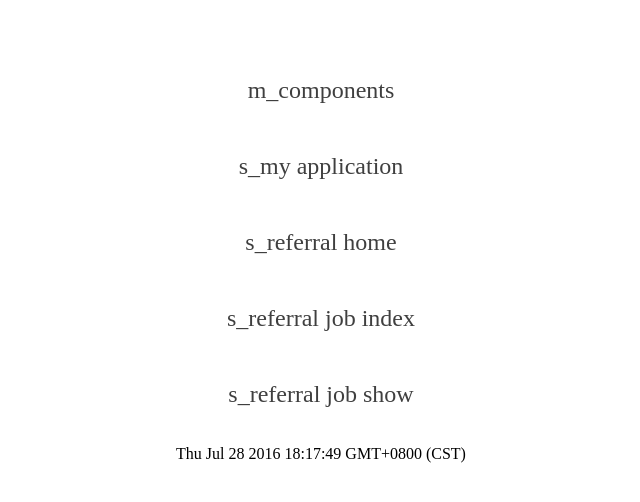
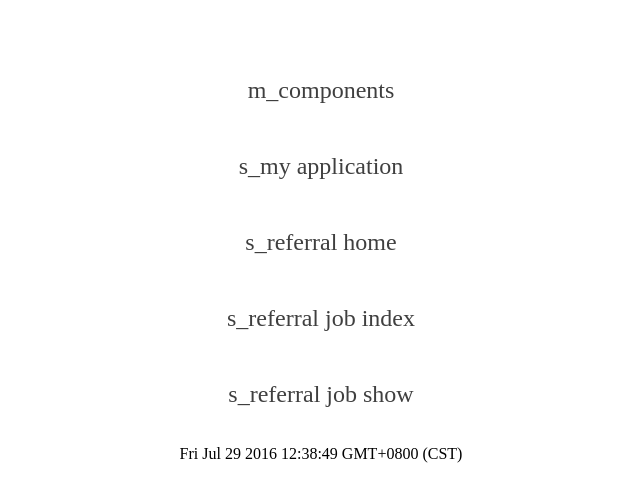
Before and after one commit to sandokaishy/mockups, a website: page index.html in a window 1280 px wide. Shown: the full height of the page, 319-959 px from the left. Drawn offline with Linux system fonts and the light colour scheme.

Commit message:
mockup updates

```diff
--- a/index.html
+++ b/index.html
@@ -1 +1 @@
-<!DOCTYPE html><html lang="en"><head><meta charset="UTF-8"><title>Sudo Mockups</title><link rel="stylesheet" type="text/css" href="./index.css" media="screen"></head><body><a href="./m_components/index.html">m_components</a><a href="./s_my application/index.html">s_my application</a><a href="./s_referral home/index.html">s_referral home</a><a href="./s_referral job index/index.html">s_referral job index</a><a href="./s_referral job show/index.html">s_referral job show</a><p>Thu Jul 28 2016 18:17:49 GMT+0800 (CST)</p></body></html>
+<!DOCTYPE html><html lang="en"><head><meta charset="UTF-8"><title>Sudo Mockups</title><link rel="stylesheet" type="text/css" href="./index.css" media="screen"></head><body><a href="./m_components/index.html">m_components</a><a href="./s_my application/index.html">s_my application</a><a href="./s_referral home/index.html">s_referral home</a><a href="./s_referral job index/index.html">s_referral job index</a><a href="./s_referral job show/index.html">s_referral job show</a><p>Fri Jul 29 2016 12:38:49 GMT+0800 (CST)</p></body></html>
```
Also changed, not shown: package.json (added, +19 -0 lines).
